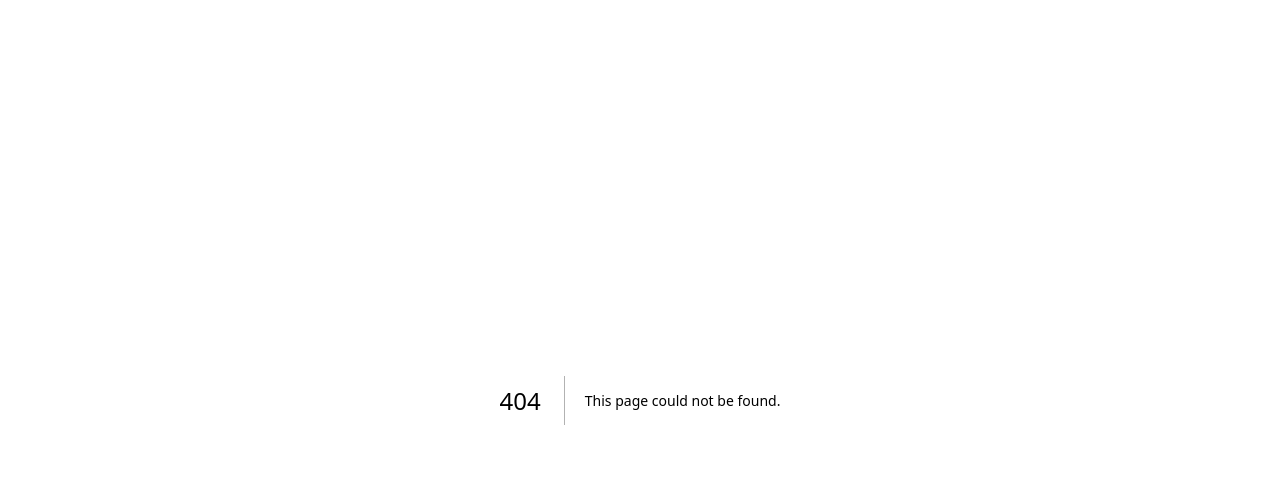
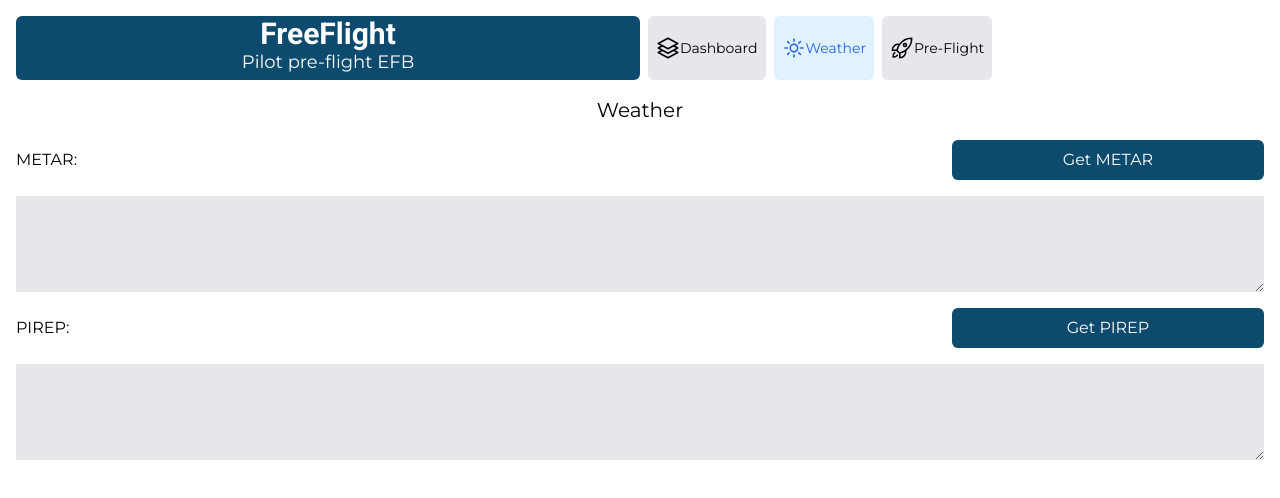
Before and after one commit to KeefeOverby/free-flight, a Next.js app: page /ui/dashboard/weather in a window 1280 px wide. Before the commit this address had no page. Shown: the top 498 px of the page. Built offline with nearby package versions, Linux system fonts and the light colour scheme.

Commit message:
configuring files

```diff
--- a/app/components/nav-links.tsx
+++ b/app/components/nav-links.tsx
@@ -1,6 +1,6 @@
 'use client';
 
-import { Square3Stack3DIcon, SunIcon } from '@heroicons/react/24/outline';
+import { RocketLaunchIcon, Square3Stack3DIcon, SunIcon } from '@heroicons/react/24/outline';
 import Link from 'next/link';
 import { usePathname } from 'next/navigation';
 import clsx from 'clsx';
@@ -8,6 +8,7 @@ import clsx from 'clsx';
 const links = [
     { name: 'Dashboard', href: '/ui/dashboard', icon: Square3Stack3DIcon },
     { name: 'Weather', href: '/ui/dashboard/weather', icon: SunIcon },
+    { name: 'Pre-Flight', href: '/ui/dashboard/pre-flight', icon: RocketLaunchIcon },
 ];
 
 export default function NavLinks() {
--- /dev/null
+++ b/app/ui/dashboard/pre-flight/page.tsx
@@ -0,0 +1,9 @@
+export default function PreFlight() {
+    return (
+        <>
+            <section className="flex flex-col h-screen w-full items-center justify-between">
+                <p className="h-full w-full text-center text-xl pt-4">Pre-Flight</p>
+            </section>
+        </>
+    );
+}
--- /dev/null
+++ b/app/ui/dashboard/weather/page.tsx
@@ -0,0 +1,65 @@
+'use client';
+
+export default function Weather() {
+    async function getMetar() {
+        const response = await fetch(
+            'https://aviationweather.gov/api/data/metar?ids=KJLN&format=json&taf=true&hours=1'
+        );
+        const objMetar = await response.json();
+        console.log(objMetar);
+        return objMetar;
+    }
+
+    async function getPirep() {
+        const response = await fetch(
+            'https://aviationweather.gov/api/data/pirep?id=KJLN&format=raw&age=1&distance=500&level=3000&inten=lgt'
+        );
+        const objPirep = await response.json();
+        console.log(objPirep);
+        return objPirep;
+    }
+
+    return (
+        <>
+            <section className="flex flex-col h-screen w-full items-center justify-between">
+                <p className="h-fit w-full text-center text-xl pt-4">Weather</p>
+                <div className="flex flex-col h-full w-full items-start">
+                    <div className="flex flex-col h-fit w-full">
+                        <label className="flex flex-row h-fit w-full items-center justify-between py-4">
+                            METAR:
+                            <button
+                                className="text-white items-center h-fit w-1/4 bg-sky-900 rounded-md p-2"
+                                onClick={getMetar}
+                            >
+                                Get METAR
+                            </button>
+                        </label>
+                        <textarea
+                            className="w-full bg-gray-200"
+                            name="metarData"
+                            rows={4}
+                            cols={40}
+                        />
+                    </div>
+                    <div className="flex flex-col h-fit w-full">
+                        <label className="flex flex-row h-fit w-full items-center justify-between py-4">
+                            PIREP:
+                            <button
+                                className="text-white items-center h-fit w-1/4 bg-sky-900 rounded-md p-2"
+                                onClick={getPirep}
+                            >
+                                Get PIREP
+                            </button>
+                        </label>
+                        <textarea
+                            className="w-full bg-gray-200"
+                            name="metarData"
+                            rows={4}
+                            cols={40}
+                        />
+                    </div>
+                </div>
+            </section>
+        </>
+    );
+}
```
